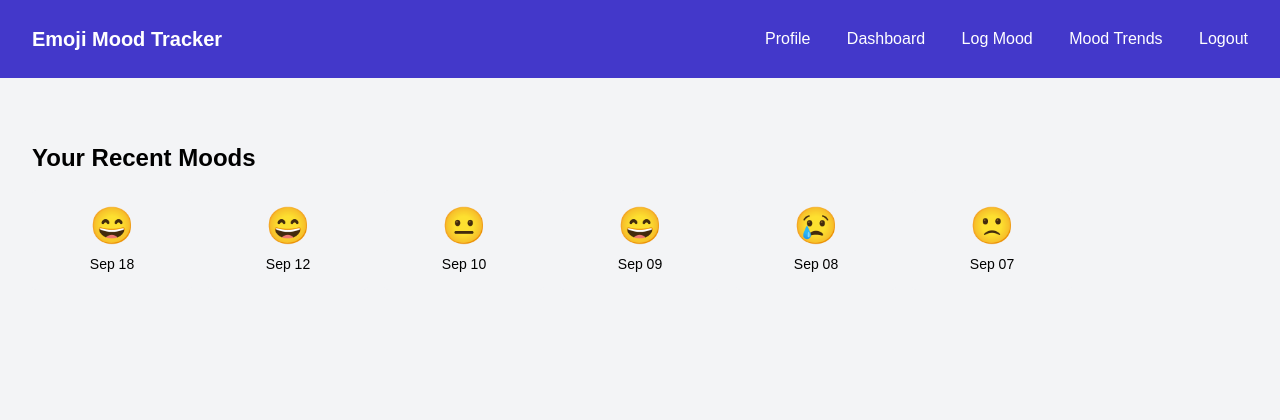
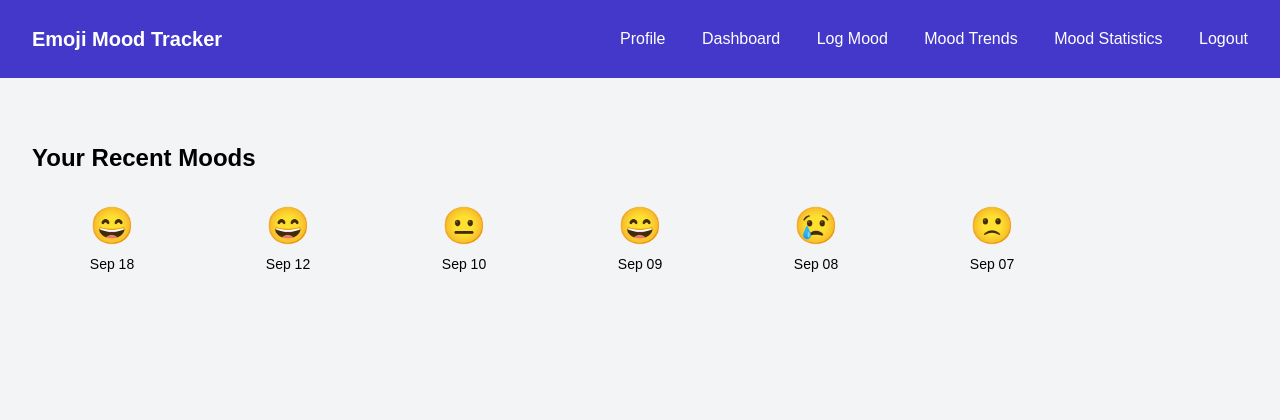
Before and after one commit to TahirAlauddin/Emoji-Mood-Tracker, a Django app: page /dashboard/ in a window 1280 px wide. Shown: the top 420 px of the page. Run offline with Django 4.2, Linux system fonts and the light colour scheme; a user stored in the database is signed in; data comes from the database, SQL or seed files in the repository; style sheets or scripts are compiled from the project's sources; some libraries are stand-ins or nearby versions.

Commit message:
fix: tests running ok now

```diff
--- a/mood/templates/base.html
+++ b/mood/templates/base.html
@@ -60,6 +60,8 @@
                     <a href="{% url 'dashboard' %}">Dashboard</a>
                     <a href="{% url 'log_mood' %}">Log Mood</a>
                     <a href="{% url 'mood_trends' %}">Mood Trends</a>
+                    <a href="{% url 'mood_statistics' %}">Mood Statistics</a>
+
                     <a href="{% url 'logout' %}">Logout</a>
                 {% else %}
                     <a href="{% url 'login' %}">Login</a>
```
Also changed, not shown: .github/workflows/ci.yml, mood/tests/__init__.py (added), netlify.toml.
